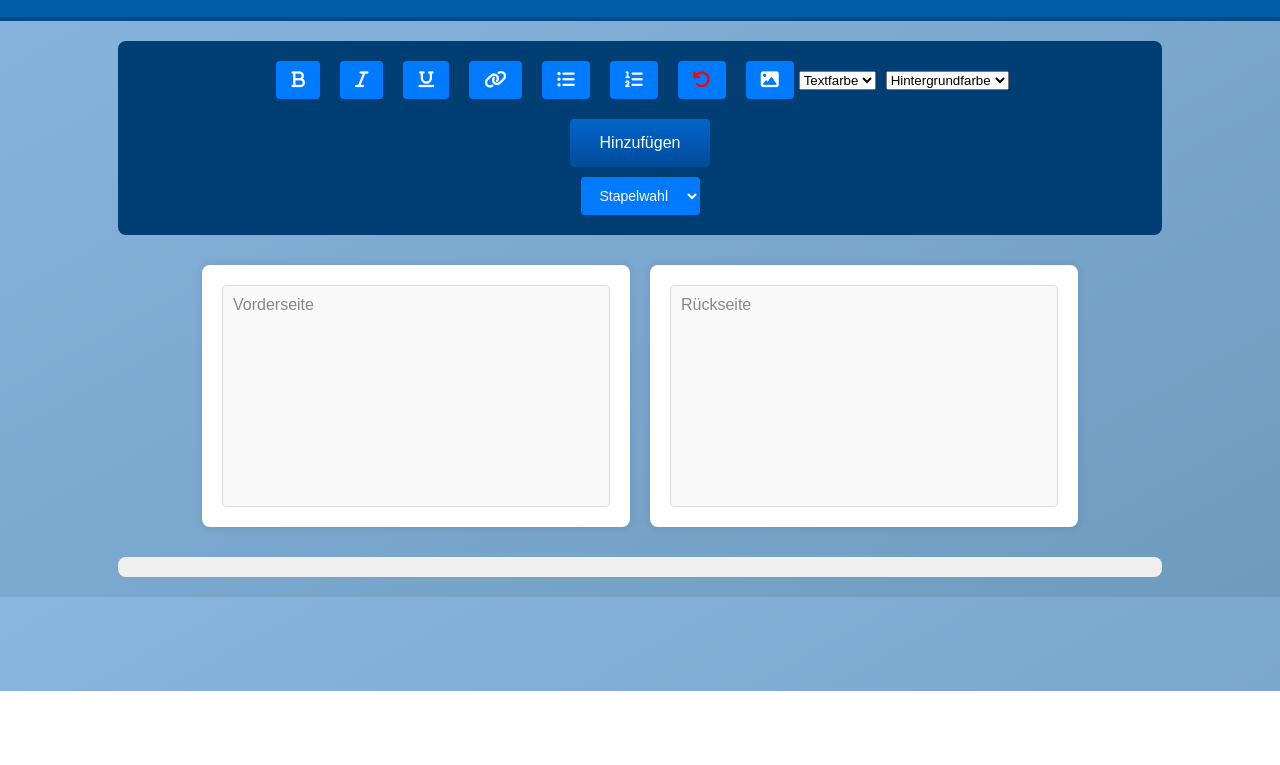
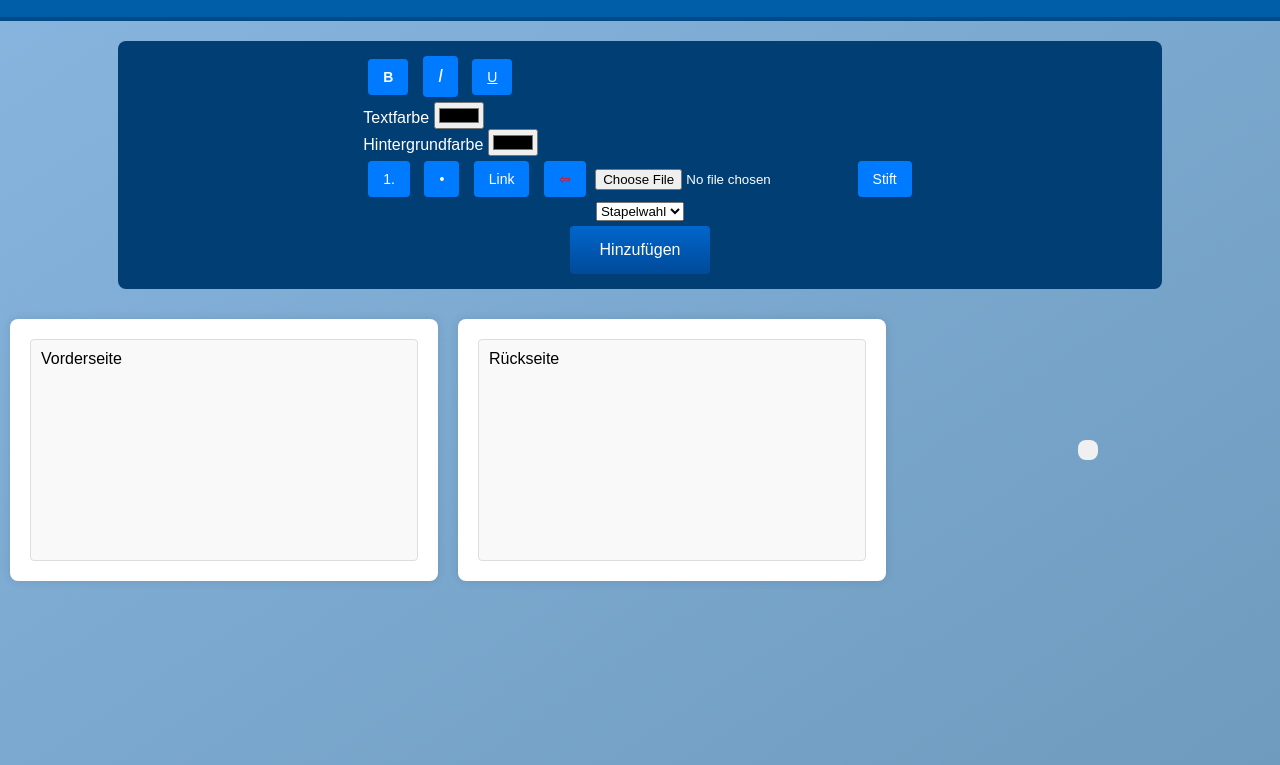
Before and after one commit to Lokruas/vitejs-vite-jo1twe, a website built with Vite: page index.html in a window 1280 px wide. Shown: the part 109-874 px from the top of the page. Before the commit the page ends 800 px from the top, so only its background shows below. Built offline with nearby package versions, Linux system fonts and the light colour scheme.

Commit message:
Update index.html

```diff
--- a/index.html
+++ b/index.html
@@ -3,9 +3,8 @@
 <head>
     <meta charset="UTF-8">
     <meta name="viewport" content="width=device-width, initial-scale=1.0">
-    <title>Karteneditor - Memorify</title>
+    <title>Memorify - Dein Kompass im Labyrinth des Lernens</title>
     <link rel="stylesheet" href="style.css">
-    <script src="https://kit.fontawesome.com/a076d05399.js" crossorigin="anonymous"></script>
 </head>
 <body>
     <div class="header">
@@ -14,59 +13,51 @@
     </div>
 
     <div class="toolbar">
-        <div class="toolbar-row">
-            <div class="toolbar-group">
-                <button onclick="execCmd('bold')"><i class="fas fa-bold"></i></button>
-                <button onclick="execCmd('italic')"><i class="fas fa-italic"></i></button>
-                <button onclick="execCmd('underline')"><i class="fas fa-underline"></i></button>
-                <button onclick="execCmd('createLink', prompt('Enter a URL:', 'http://'))"><i class="fas fa-link"></i></button>
-                <button onclick="execCmd('insertUnorderedList')"><i class="fas fa-list-ul"></i></button>
-                <button onclick="execCmd('insertOrderedList')"><i class="fas fa-list-ol"></i></button>
-                <button onclick="execCmd('removeFormat')"><i class="fas fa-undo" style="color: red;"></i></button>
-                <button onclick="insertImage()"><i class="fas fa-image"></i></button>
+        <div class="toolbar-left">
+            <button onclick="execCmd('bold')"><b>B</b></button>
+            <button onclick="execCmd('italic')"><i>I</i></button>
+            <button onclick="execCmd('underline')"><u>U</u></button>
+            <div class="color-picker">
+                <label for="textColor">Textfarbe</label>
+                <input type="color" id="textColor" onchange="execCmd('foreColor', this.value)">
             </div>
-            <div class="toolbar-group">
-                <select id="fontColor" onchange="execCmd('foreColor', this.value)">
-                    <option value="">Textfarbe</option>
-                    <option value="#FF0000" style="color: red;">Rot</option>
-                    <option value="#0000FF" style="color: blue;">Blau</option>
-                    <option value="#00FF00" style="color: green;">Grün</option>
-                    <option value="#000000" style="color: black;">Schwarz</option>
-                </select>
-                <select id="highlightColor" onchange="execCmd('hiliteColor', this.value)">
-                    <option value="">Hintergrundfarbe</option>
-                    <option value="#FFFF00" style="background-color: yellow;">Gelb</option>
-                    <option value="#FFA500" style="background-color: orange;">Orange</option>
-                    <option value="#FF00FF" style="background-color: magenta;">Magenta</option>
-                    <option value="#00FFFF" style="background-color: cyan;">Cyan</option>
-                </select>
+            <div class="color-picker">
+                <label for="highlightColor">Hintergrundfarbe</label>
+                <input type="color" id="highlightColor" onchange="execCmd('hiliteColor', this.value)">
             </div>
+            <button onclick="execCmd('insertOrderedList')">1.</button>
+            <button onclick="execCmd('insertUnorderedList')">•</button>
+            <button onclick="execCmd('createLink', prompt('Enter a URL:', 'http://'))">Link</button>
+            <button onclick="execCmd('removeFormat')"><span style="color: red;">⇦</span></button>
+            <input type="file" id="imageUpload" accept="image/*" onchange="uploadImage(this)">
+            <button onclick="toggleDrawMode()">Stift</button>
         </div>
-        <div class="toolbar-row toolbar-center">
-            <button id="addCardButton" class="toolbar-add-button">Hinzufügen</button>
-            <select id="stackSelect" class="toolbar-stack-select">
+        <div class="toolbar-center">
+            <select id="stackSelect">
                 <option value="default">Stapelwahl</option>
-                <option value="stack1">Stapel 1</option>
-                <option value="stack2">Stapel 2</option>
-                <option value="stack3">Stapel 3</option>
+                <!-- Weitere Optionen können hier hinzugefügt werden -->
             </select>
+            <button class="toolbar-add-button" onclick="addCard()">Hinzufügen</button>
         </div>
     </div>
 
     <div class="container">
         <div class="card-editor">
             <div class="card-side-container">
-                <div class="card-side" contenteditable="true" id="front" data-placeholder="Vorderseite"></div>
+                <div class="card-side" contenteditable="true" id="front" data-placeholder="Vorderseite">Vorderseite</div>
             </div>
             <div class="card-side-container">
-                <div class="card-side" contenteditable="true" id="back" data-placeholder="Rückseite"></div>
+                <div class="card-side" contenteditable="true" id="back" data-placeholder="Rückseite">Rückseite</div>
             </div>
+        </div>
+
+        <div class="history-scroll-container" id="historyContainer">
+            <!-- Karten werden hier dynamisch eingefügt -->
         </div>
     </div>
 
-    <div class="history-scroll-container" id="historyContainer">
-        <!-- Karten werden hier dynamisch eingefügt -->
-    </div>
+    <!-- Canvas für das Zeichnen -->
+    <canvas id="drawCanvas"></canvas>
 
     <script src="main.js"></script>
 </body>
```
